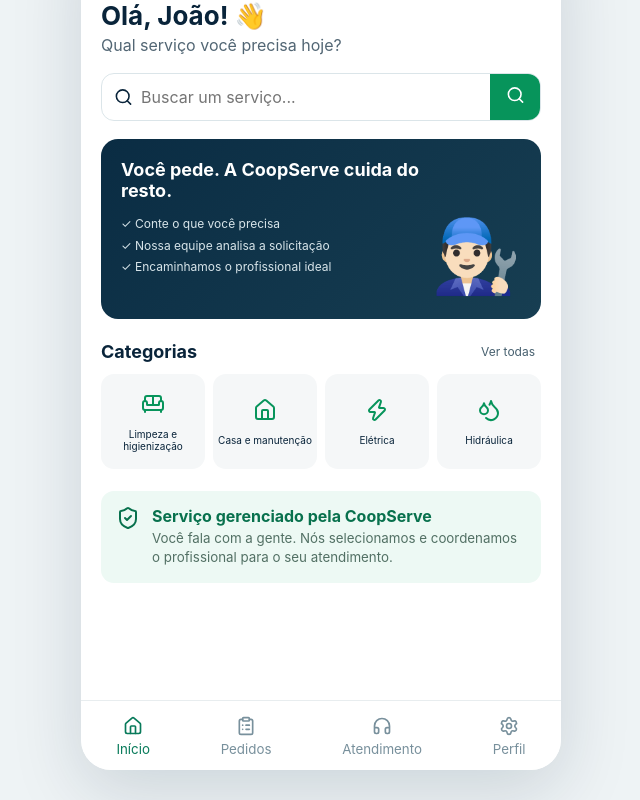
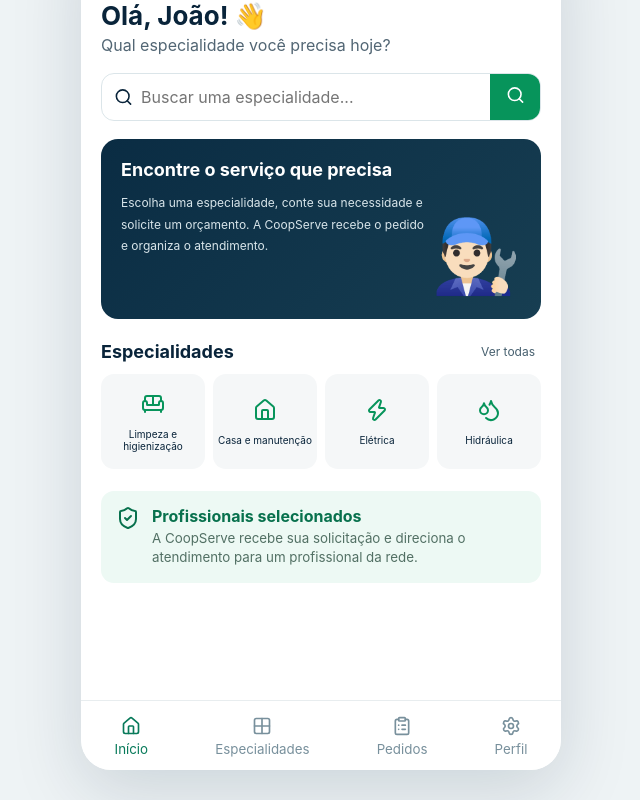
Before and after one commit to joaoelima/cooperativadeservi-os, a React (Vite) app: page / in a window 1280 px wide. Both pictures are taken after a click on the button "Explorar serviços sem entrar". Shown: the part 110-910 px from the top of the page, without its empty margins (319-959 px from the left). Built offline with nearby package versions, Linux system fonts and the light colour scheme.

Commit message:
fix: destaca especialidades e fluxo de orcamento

```diff
--- a/src/main.jsx
+++ b/src/main.jsx
@@ -1,6 +1,6 @@
 import React, { useMemo, useState } from 'react';
 import { createRoot } from 'react-dom/client';
-import { Search, MapPin, Bell, Home, ClipboardList, ChevronRight, ArrowLeft, ShieldCheck, Sofa, Zap, Droplets, PaintRoller, Leaf, Car, Monitor, Truck, Ellipsis, Camera, CalendarDays, LogOut, Settings, CircleHelp, MapPinned, Eye, LockKeyhole, Mail, Handshake, Headphones, CheckCircle2, Clock3 } from 'lucide-react';
+import { Search, MapPin, Bell, Home, ClipboardList, ChevronRight, ArrowLeft, ShieldCheck, Sofa, Zap, Droplets, PaintRoller, Leaf, Car, Monitor, Truck, Ellipsis, Camera, CalendarDays, LogOut, Settings, CircleHelp, MapPinned, Eye, LockKeyhole, Mail, Handshake, CheckCircle2, Clock3, Grid2X2 } from 'lucide-react';
 import './styles.css';
 
 const categories=[['Limpeza e higienização',Sofa],['Casa e manutenção',Home],['Elétrica',Zap],['Hidráulica',Droplets],['Pintura',PaintRoller],['Jardinagem',Leaf],['Automotivo',Car],['Tecnologia',Monitor],['Mudanças e fretes',Truck],['Outros serviços',Ellipsis]];
@@ -17,7 +17,7 @@
 'Outros serviços':[['Montagem e instalação','Serviços diversos sob consulta','🛠️'],['Serviços para eventos','Apoio e montagem','🎪'],['Serviço personalizado','Conte o que você precisa','✨']]
 };
 function Logo({light=false}){return <div className={'logo '+(light?'light':'')}><div className="logoMark"><Handshake size={30}/></div><span>Coop<b>Serve</b></span></div>}
-function Bottom({page,setPage}){const items=[['home',Home,'Início'],['orders',ClipboardList,'Pedidos'],['support',Headphones,'Atendimento'],['profile',Settings,'Perfil']];return <nav className="bottom">{items.map(([id,I,label])=><button key={id} className={page===id?'active':''} onClick={()=>setPage(id)}><I/><small>{label}</small></button>)}</nav>}
+function Bottom({page,setPage}){const items=[['home',Home,'Início'],['categories',Grid2X2,'Especialidades'],['orders',ClipboardList,'Pedidos'],['profile',Settings,'Perfil']];return <nav className="bottom">{items.map(([id,I,label])=><button key={id} className={page===id?'active':''} onClick={()=>setPage(id)}><I/><small>{label}</small></button>)}</nav>}
 function Header({title,onBack}){return <header className="simpleHeader">{onBack&&<button onClick={onBack}><ArrowLeft/></button>}<h2>{title}</h2></header>}
 function App(){
  const [page,setPage]=useState('welcome'),[history,setHistory]=useState([]),[query,setQuery]=useState(''),[category,setCategory]=useState('Limpeza e higienização'),[service,setService]=useState('Limpeza de sofá');
@@ -27,14 +27,13 @@
  const chooseService=n=>{setService(n);go('quote')};
  if(page==='welcome')return <main className="welcome"><div className="shade"/><div className="welcomeContent"><Logo light/><p>Pessoas que servem,<br/>qualidade que conecta.</p><div className="dots"><i/><i/><i/></div><button className="primary" onClick={()=>go('login')}>Começar</button><button className="ghost" onClick={()=>go('home')}>Explorar serviços sem entrar</button></div></main>;
  if(page==='login')return <main className="screen auth"><Header onBack={back}/><Logo/><h1>Bem-vindo(a)<br/>de volta!</h1><p>Acesse sua conta para continuar</p><label className="field"><Mail/><input placeholder="E-mail ou telefone"/></label><label className="field"><LockKeyhole/><input type="password" placeholder="Senha"/><Eye/></label><div className="authRow"><label><input type="checkbox"/> Lembrar de mim</label><a>Esqueci a senha</a></div><button className="primary" onClick={()=>go('home')}>Entrar</button><div className="divider">ou</div><button className="outline" onClick={()=>go('home')}>Entrar como visitante</button><p className="signup">Ainda não tem conta? <b>Cadastre-se</b></p></main>;
- if(page==='home')return <main className="screen withBottom"><div className="topbar"><span><MapPin/> São José dos Pinhais - PR</span><Bell/></div><section className="pad"><h1>Olá, João! 👋</h1><p>Qual serviço você precisa hoje?</p><label className="search"><Search/><input value={query} onChange={e=>setQuery(e.target.value)} placeholder="Buscar um serviço..."/><button onClick={()=>go('categories')}><Search/></button></label><div className="hero"><div><h2>Você pede. A CoopServe cuida do resto.</h2><p>✓ Conte o que você precisa<br/>✓ Nossa equipe analisa a solicitação<br/>✓ Encaminhamos o profissional ideal</p></div><div className="heroPerson">👨🏻‍🔧</div></div><div className="sectionTitle"><h2>Categorias</h2><button onClick={()=>go('categories')}>Ver todas</button></div><div className="quickCats">{categories.slice(0,4).map(([n,I])=><button key={n} onClick={()=>chooseCategory(n)}><I/><span>{n}</span></button>)}</div><div className="trust"><ShieldCheck/><div><b>Serviço gerenciado pela CoopServe</b><small>Você fala com a gente. Nós selecionamos e coordenamos o profissional para o seu atendimento.</small></div></div></section><Bottom page={page} setPage={setPage}/></main>;
- if(page==='categories')return <main className="screen"><Header title="Categorias" onBack={back}/><div className="categoryGrid pad">{categories.map(([n,I])=><button key={n} onClick={()=>chooseCategory(n)}><I/><span>{n}</span></button>)}</div></main>;
+ if(page==='home')return <main className="screen withBottom"><div className="topbar"><span><MapPin/> São José dos Pinhais - PR</span><Bell/></div><section className="pad"><h1>Olá, João! 👋</h1><p>Qual especialidade você precisa hoje?</p><label className="search"><Search/><input value={query} onChange={e=>setQuery(e.target.value)} placeholder="Buscar uma especialidade..."/><button onClick={()=>go('categories')}><Search/></button></label><div className="hero"><div><h2>Encontre o serviço que precisa</h2><p>Escolha uma especialidade, conte sua necessidade e solicite um orçamento. A CoopServe recebe o pedido e organiza o atendimento.</p></div><div className="heroPerson">👨🏻‍🔧</div></div><div className="sectionTitle"><h2>Especialidades</h2><button onClick={()=>go('categories')}>Ver todas</button></div><div className="quickCats">{categories.slice(0,4).map(([n,I])=><button key={n} onClick={()=>chooseCategory(n)}><I/><span>{n}</span></button>)}</div><div className="trust"><ShieldCheck/><div><b>Profissionais selecionados</b><small>A CoopServe recebe sua solicitação e direciona o atendimento para um profissional da rede.</small></div></div></section><Bottom page={page} setPage={setPage}/></main>;
+ if(page==='categories')return <main className="screen withBottom"><Header title="Especialidades"/><div className="categoryGrid pad">{categories.map(([n,I])=><button key={n} onClick={()=>chooseCategory(n)}><I/><span>{n}</span></button>)}</div><Bottom page="categories" setPage={setPage}/></main>;
  if(page==='services')return <main className="screen"><Header title={category} onBack={back}/><div className="chips"><button className="selected">Todos</button><button>Residencial</button><button>Comercial</button></div><div className="list">{filtered.map(s=><button className="service" key={s[0]} onClick={()=>chooseService(s[0])}><span className="photoEmoji">{s[2]}</span><span><b>{s[0]}</b><small>{s[1]}</small></span><ChevronRight/></button>)}</div></main>;
- if(page==='quote')return <main className="screen"><Header title="Solicitar orçamento" onBack={back}/><div className="pad form"><div className="miniService">🛠️ <span><b>{service}</b><small>{category}</small></span></div><div className="managedInfo"><ShieldCheck/><div><b>A CoopServe vai cuidar do seu atendimento</b><small>Após receber sua solicitação, nossa equipe analisa a necessidade e encaminha o profissional adequado.</small></div></div><h3>Conte o que você precisa</h3><textarea placeholder="Descreva o serviço com o máximo de detalhes que puder..."></textarea><h3>Adicionar fotos <small>(opcional)</small></h3><button className="upload"><Camera/> Adicionar fotos</button><h3>Endereço do atendimento</h3><label className="field"><MapPin/><input placeholder="Digite seu endereço"/></label><h3>Quando gostaria?</h3><div className="radioRow"><label><input type="radio" name="when" defaultChecked/> O quanto antes</label><label><input type="radio" name="when"/> Escolher uma data</label></div><button className="primary" onClick={()=>go('requestSent')}>Enviar solicitação</button></div></main>;
- if(page==='requestSent')return <main className="screen"><div className="empty requestSuccess"><CheckCircle2/><h2>Solicitação recebida!</h2><p>Pedido <b>#CS000142</b></p><p>Nossa equipe vai analisar sua necessidade e entrar em contato com você para dar continuidade ao atendimento.</p><button className="primary" onClick={()=>setPage('orders')}>Acompanhar solicitação</button><button className="outline" onClick={()=>setPage('home')}>Voltar ao início</button></div></main>;
- if(page==='orders')return <main className="screen withBottom"><Header title="Meus pedidos"/><div className="chips"><button className="selected">Todos</button><button>Em análise</button><button>Agendados</button><button>Concluídos</button></div><div className="orders"><article onClick={()=>go('orderDetail')}><span className="photoEmoji">🛠️</span><div><b>{service}</b><small>Pedido #CS000142</small><em className="waiting">Em análise pela CoopServe</em></div><small>Hoje</small></article><article><span className="photoEmoji">🛏️</span><div><b>Limpeza de colchão</b><small>Pedido #CS000138</small><em className="scheduled">Serviço agendado</em></div><small>10/10</small></article></div><Bottom page={page} setPage={setPage}/></main>;
- if(page==='orderDetail')return <main className="screen"><Header title="Pedido #CS000142" onBack={back}/><div className="pad"><div className="miniService">🛠️ <span><b>{service}</b><small>{category}</small></span></div><div className="timeline"><div className="done"><CheckCircle2/><span><b>Solicitação recebida</b><small>Recebemos os dados do seu serviço.</small></span></div><div className="current"><Clock3/><span><b>Em análise</b><small>A equipe CoopServe está avaliando sua necessidade.</small></span></div><div><Clock3/><span><b>Orçamento</b><small>Você receberá os detalhes para aprovação.</small></span></div><div><CalendarDays/><span><b>Agendamento</b><small>Após a aprovação, coordenaremos o atendimento.</small></span></div><div><ShieldCheck/><span><b>Serviço concluído</b><small>Acompanhamento até a finalização.</small></span></div></div></div></main>;
- if(page==='support')return <main className="screen withBottom"><Header title="Atendimento"/><div className="empty"><Headphones/><h2>Fale com a CoopServe</h2><p>Dúvidas sobre orçamento, agendamento ou um serviço em andamento? Nossa equipe centraliza todo o atendimento para você.</p><button className="primary">Iniciar atendimento</button></div><Bottom page={page} setPage={setPage}/></main>;
- return <main className="screen withBottom profile"><div className="profileHead"><div className="bigAvatar">JL</div><div><h2>João Lima</h2><small>joao@email.com</small></div></div><div className="menu">{[[ClipboardList,'Meus pedidos','orders'],[MapPinned,'Meus endereços'],[Bell,'Notificações'],[Headphones,'Atendimento','support'],[CircleHelp,'Ajuda e suporte'],[Settings,'Configurações']].map(([I,n,p])=><button key={n} onClick={()=>p&&setPage(p)}><I/><span>{n}</span><ChevronRight/></button>)}<button className="logout" onClick={logout}><LogOut/><span>Sair</span></button></div><Bottom page="profile" setPage={setPage}/></main>;
+ if(page==='quote')return <main className="screen"><Header title="Solicitar orçamento" onBack={back}/><div className="pad form"><div className="miniService">🛠️ <span><b>{service}</b><small>{category}</small></span></div><h3>Explique o que você precisa</h3><textarea placeholder="Ex: preciso instalar três tomadas e trocar dois interruptores. Conte os detalhes do serviço..."></textarea><h3>Adicionar fotos <small>(opcional)</small></h3><button className="upload"><Camera/> Adicionar fotos</button><h3>Endereço do atendimento</h3><label className="field"><MapPin/><input placeholder="Digite seu endereço"/></label><h3>Quando gostaria?</h3><div className="radioRow"><label><input type="radio" name="when" defaultChecked/> O quanto antes</label><label><input type="radio" name="when"/> Escolher uma data</label></div><div className="managedInfo"><ShieldCheck/><div><b>Solicitação enviada para a central</b><small>A equipe CoopServe receberá os dados do serviço, analisará sua necessidade e dará andamento ao orçamento.</small></div></div><button className="primary" onClick={()=>go('requestSent')}>Solicitar orçamento</button></div></main>;
+ if(page==='requestSent')return <main className="screen"><div className="empty requestSuccess"><CheckCircle2/><h2>Pedido de orçamento enviado!</h2><p>Solicitação <b>#CS000142</b></p><p>Seu pedido foi enviado para a central CoopServe. Você poderá acompanhar o andamento em Meus pedidos.</p><button className="primary" onClick={()=>setPage('orders')}>Ver meus pedidos</button><button className="outline" onClick={()=>setPage('home')}>Voltar ao início</button></div></main>;
+ if(page==='orders')return <main className="screen withBottom"><Header title="Meus pedidos"/><div className="chips"><button className="selected">Todos</button><button>Recebidos</button><button>Em orçamento</button><button>Agendados</button><button>Concluídos</button></div><div className="orders"><article onClick={()=>go('orderDetail')}><span className="photoEmoji">🛠️</span><div><b>{service}</b><small>Solicitação #CS000142</small><em className="waiting">Recebido pela central</em></div><small>Hoje</small></article><article><span className="photoEmoji">🛏️</span><div><b>Limpeza de colchão</b><small>Solicitação #CS000138</small><em className="scheduled">Serviço agendado</em></div><small>10/10</small></article></div><Bottom page={page} setPage={setPage}/></main>;
+ if(page==='orderDetail')return <main className="screen"><Header title="Solicitação #CS000142" onBack={back}/><div className="pad"><div className="miniService">🛠️ <span><b>{service}</b><small>{category}</small></span></div><div className="timeline"><div className="done"><CheckCircle2/><span><b>Pedido recebido</b><small>A central CoopServe recebeu sua solicitação.</small></span></div><div className="current"><Clock3/><span><b>Análise e orçamento</b><small>A equipe está avaliando as informações do serviço.</small></span></div><div><Clock3/><span><b>Orçamento enviado</b><small>O orçamento ficará disponível para sua aprovação.</small></span></div><div><CalendarDays/><span><b>Serviço agendado</b><small>Após a aprovação, a central organiza o atendimento.</small></span></div><div><ShieldCheck/><span><b>Serviço concluído</b><small>Atendimento finalizado.</small></span></div></div></div></main>;
+ return <main className="screen withBottom profile"><div className="profileHead"><div className="bigAvatar">JL</div><div><h2>João Lima</h2><small>joao@email.com</small></div></div><div className="menu">{[[ClipboardList,'Meus pedidos','orders'],[Grid2X2,'Especialidades','categories'],[MapPinned,'Meus endereços'],[Bell,'Notificações'],[CircleHelp,'Ajuda e suporte'],[Settings,'Configurações']].map(([I,n,p])=><button key={n} onClick={()=>p&&setPage(p)}><I/><span>{n}</span><ChevronRight/></button>)}<button className="logout" onClick={logout}><LogOut/><span>Sair</span></button></div><Bottom page="profile" setPage={setPage}/></main>;
 }
 createRoot(document.getElementById('root')).render(<App/>);
```
